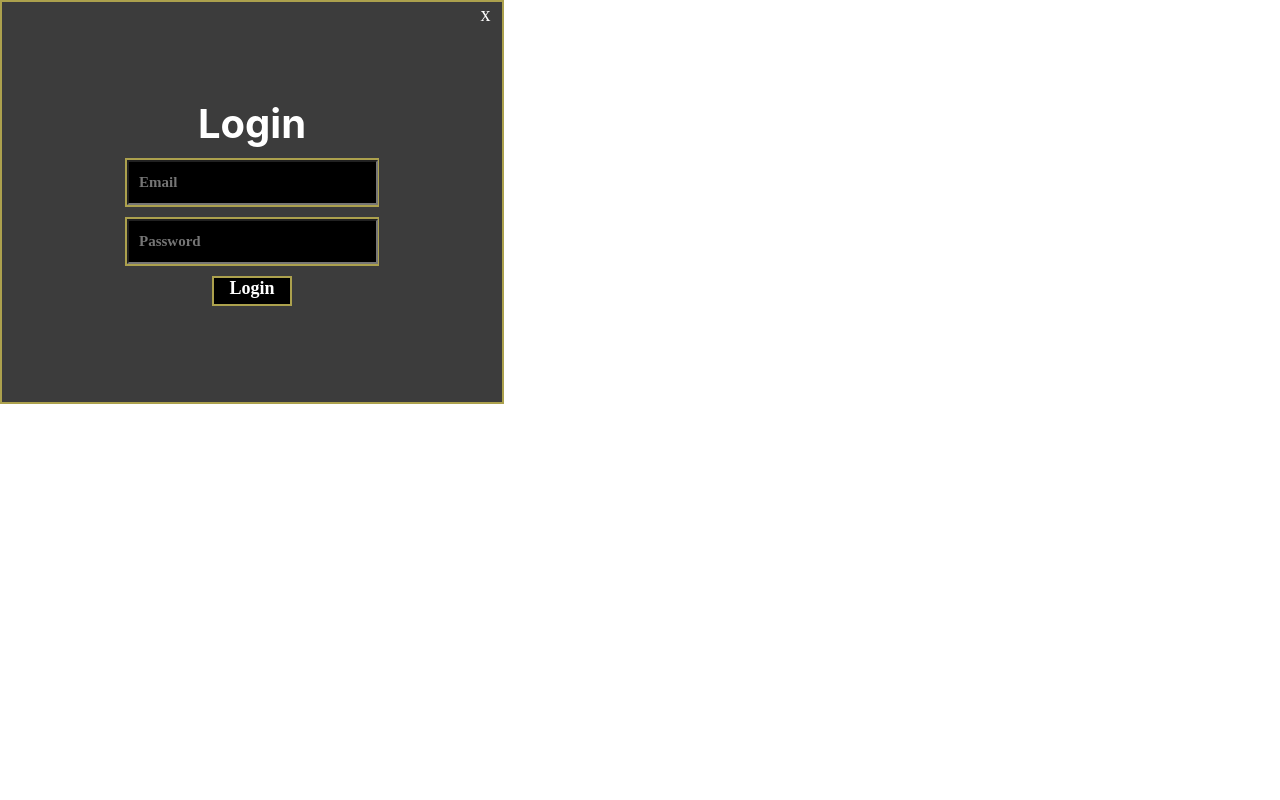
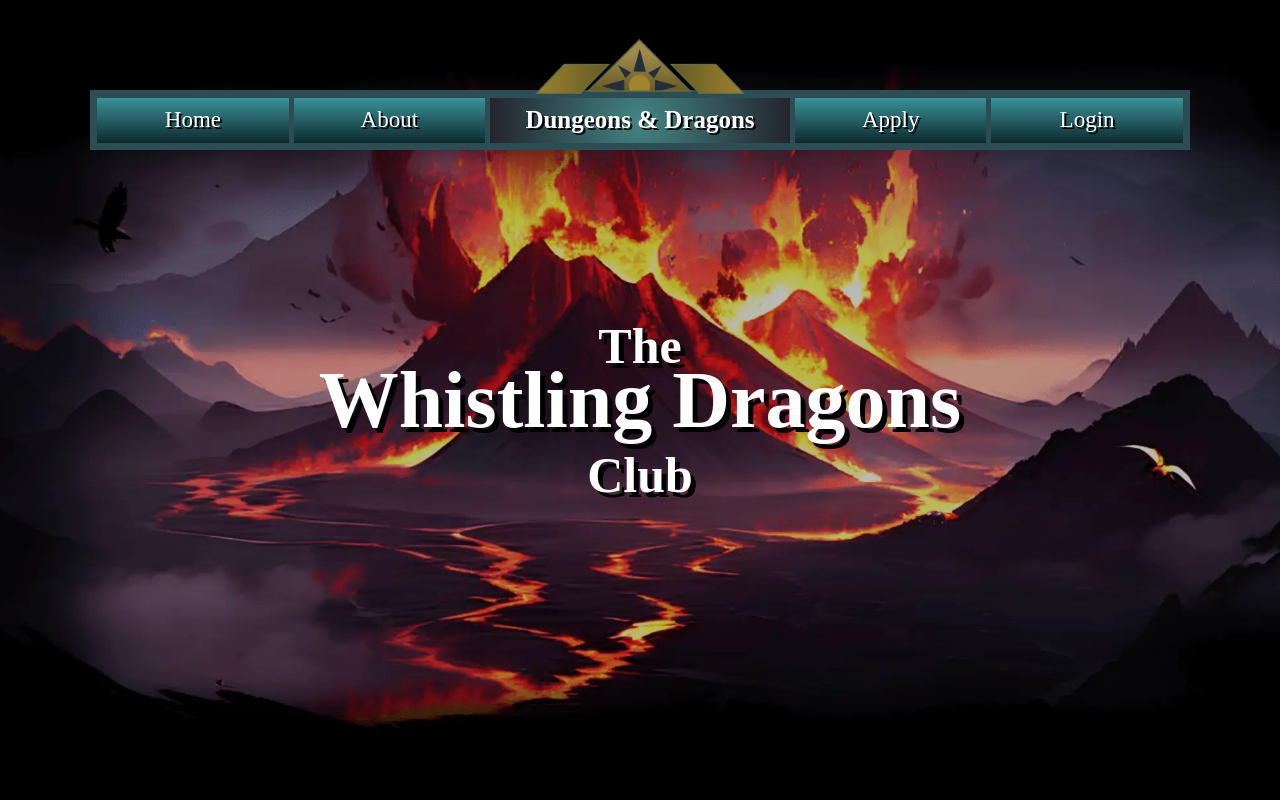
Before and after one commit to fluffyshark/whistling_dragons_client, a React (Create React App) app: page /login in a window 1280 px wide. Shown: the top 800 px of the page. Built offline with nearby package versions, Linux system fonts and the light colour scheme; a web font is replaced by a local one.

Commit message:
Functionality - Added LoginView to component of StartView. User clicking Login in menu will toggle LoginView. Navigates to MemberView (10min)

```diff
--- a/src/App.tsx
+++ b/src/App.tsx
@@ -13,7 +13,6 @@ function App() {
     <Routes>
       <Route path="/" element={<StartView/>}></Route>
       <Route path="/campaigns" element={<CampaignView/>}></Route>
-      <Route path="/login" element={<LoginView/>}></Route>
       <Route path="/member" element={<MemberView/>}></Route>
       <Route path="/*" element={<StartView/>}></Route>
     </Routes>
--- a/src/pages/login/LoginView.tsx
+++ b/src/pages/login/LoginView.tsx
@@ -1,19 +1,36 @@
 import React from 'react'
+import { useNavigate } from 'react-router-dom';
+
+interface LoginViewProps {
+  setToggleLogin: (value: boolean) => void;
+}
 
 
-const LoginView = () => {
+const LoginView = ({ setToggleLogin }:LoginViewProps) => {
+
+  let navigate = useNavigate();
+
+  // For now, clicking the Login button will navigate user to the MemberView
+  function authenticateUser() {
+    navigate('/member')
+  }
+
   return (
     <div className='login'>
+
       <p>Login</p>
+
       <div className="login_email">
         <input type="text" placeholder='Email' />
       </div>
+
       <div className="login_password">
-      <input type="password" placeholder='Password' />
+        <input type="password" placeholder='Password' />
       </div>
-      <button className="login_button"><p>Login</p></button>
 
-      <button className="login_exit">x</button>
+      <button className="login_button" onClick={() => authenticateUser()}><p>Login</p></button>
+
+      <button className="login_exit" onClick={() => setToggleLogin(false)}>x</button>
     </div>
   )
 }
--- a/src/pages/login/styles/_loginView.scss
+++ b/src/pages/login/styles/_loginView.scss
@@ -4,7 +4,7 @@
     background-color: #000000c3;
     border: 2px solid #aca14d;
     display: flex; justify-content: center; align-items: center; flex-direction: column;
-    position: absolute;
+    position: absolute; top: calc(50% - 200px); left: calc(50% - 250px);
 
     p {color: white; font-size: 40px; margin: 0; font-weight: bold;}
 
--- a/src/pages/start/components/SectionOne.tsx
+++ b/src/pages/start/components/SectionOne.tsx
@@ -1,6 +1,11 @@
+import { useState } from "react"
 import sunCrownImg from "../../../components/assets/misc/img_sun_crown.png"
+import LoginView from "../../login/LoginView"
 
 const SectionOne = () => {
+
+  const [toggleLogin, setToggleLogin] = useState<boolean>(false)
+
   return (
     <div className='sectionOne'>
         <div className="sectionOne_menu">
@@ -10,10 +15,18 @@ const SectionOne = () => {
                 <div className="sectionOne_menu_container_button"><p>About</p></div>
                 <div className="sectionOne_menu_container_middle"><p>Dungeons & Dragons</p></div>
                 <div className="sectionOne_menu_container_button"><p>Apply</p></div>
-                <div className="sectionOne_menu_container_button"><p>Login</p></div>
+                <div className="sectionOne_menu_container_button" onClick={() => setToggleLogin(true)}><p>Login</p></div>
             </div>
         </div>
-        <div className="sectionOne_clubName"><p>The</p><p>Whistling Dragons</p><p>Club</p></div>
+
+        {toggleLogin ?
+          (
+            <LoginView setToggleLogin={setToggleLogin} />
+          ) : (
+            <div className="sectionOne_clubName"><p>The</p><p>Whistling Dragons</p><p>Club</p></div>
+          )
+        }
+
       </div>
   )
 }
--- a/src/styles/styles.css
+++ b/src/styles/styles.css
@@ -236,6 +236,8 @@
   align-items: center;
   flex-direction: column;
   position: absolute;
+  top: calc(50% - 200px);
+  left: calc(50% - 250px);
 }
 .login p {
   color: white;
```
Also changed, not shown: 1 other file (tests, documents, lock files or other folders).
